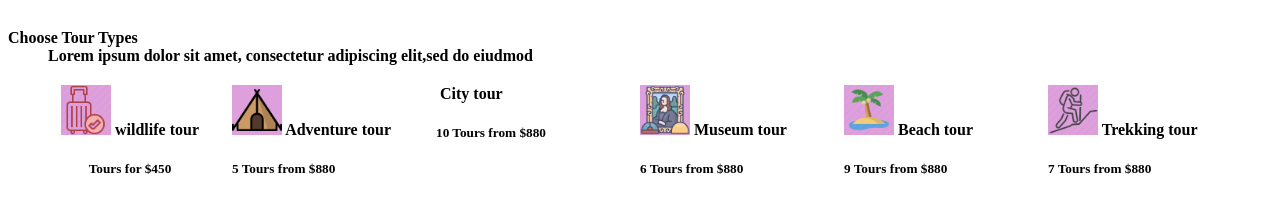
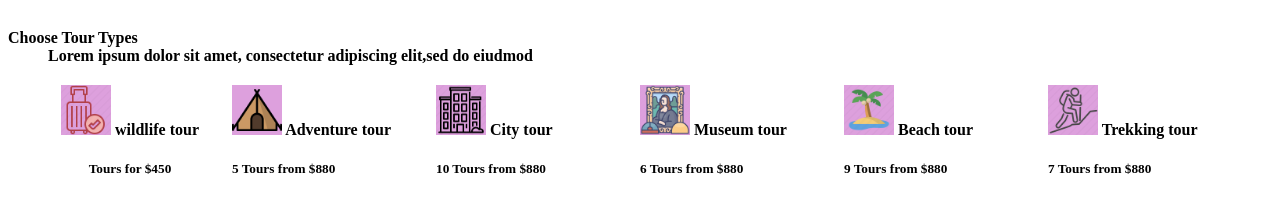
Before and after one commit to meganad12/webpage, a plain HTML site: page bottom.html in a window 1280 px wide. Shown: the top 212 px of the page. Drawn offline with Linux system fonts and the light colour scheme.

Commit message:
Update bottom.html

```diff
--- a/bottom.html
+++ b/bottom.html
@@ -26,7 +26,7 @@
              <h5>5 Tours from $880</h5>
         </div>
         <div>
-            <a href="tour.html" target="_blank"><img src="city.web" alt="" style="height: 50px;border:10px; background-color: plum;"></a>
+            <a href="tour.html" target="_blank"><img src="city.webp" alt="" style="height: 50px;border:10px; background-color: plum;"></a>
             <strong>City tour</strong>
             <h5>10 Tours from $880</h5>
         </div>
```
